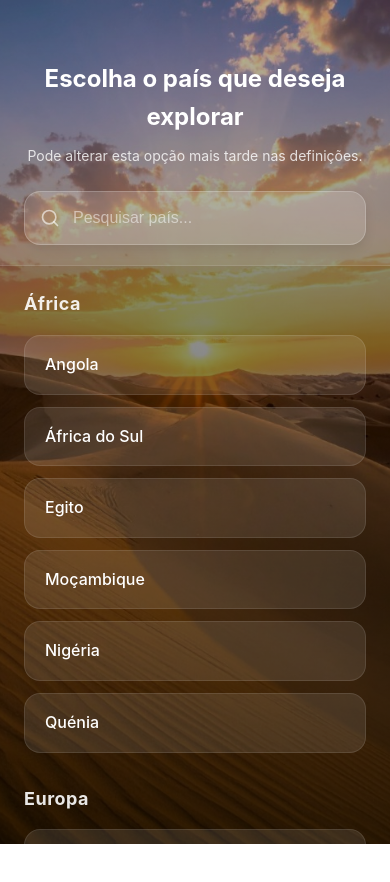
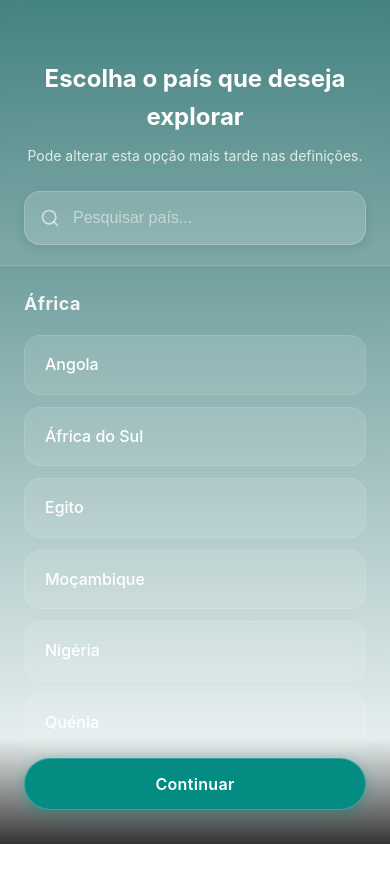
Before and after one commit to mariabernardop63-cell/GOTOUR-GLOBAL-APP, a React (Vite) app: page /select-country in a window 390 px wide. Shown: the top 882 px of the page. After the commit the page ends 844 px from the top, so only its background shows below. Built offline with nearby package versions, Linux system fonts and the light colour scheme; no server answers; a web font is replaced by a local one.

Commit message:
fix: EmailConfirmation require() crash, SelectCountry mobile teal gradient bg

```diff
--- a/src/pages/EmailConfirmation/EmailConfirmation.jsx
+++ b/src/pages/EmailConfirmation/EmailConfirmation.jsx
@@ -3,6 +3,7 @@ import { Mail, ArrowLeft } from 'lucide-react';
 import { useNavigation } from '../../App';
 import { useLocation } from 'react-router-dom';
 import { supabase } from '../../lib/supabase';
+import gotourIcon from '../../assets/images/gotour_icon.png';
 import './EmailConfirmation.css';
 
 const EmailConfirmation = () => {
@@ -89,7 +90,7 @@ const EmailConfirmation = () => {
 
             {/* Logo Section (desktop only) */}
             <div className="email-conf-logo-section fade-in">
-                <img src={require('../../assets/images/gotour_icon.png')} alt="GoTour" className="email-conf-logo-img" />
+                <img src={gotourIcon} alt="GoTour" className="email-conf-logo-img" />
                 <span className="email-conf-logo-text">GOTOUR</span>
             </div>
 
--- a/src/pages/SelectCountry/SelectCountryScreen.css
+++ b/src/pages/SelectCountry/SelectCountryScreen.css
@@ -5,8 +5,67 @@
     flex-direction: column;
     padding: 0;
     position: relative;
-    /* Uses the same background as auth pages defined in App.jsx via video-active class */
     z-index: 1;
+}
+
+/* Mobile: teal gradient background (same as Login/Signup) */
+@media (max-width: 768px) {
+    .select-country-container {
+        position: absolute;
+        top: 0;
+        left: 0;
+        right: 0;
+        bottom: 0;
+        background: linear-gradient(to bottom, #307573 0%, #ffffff 100%);
+        min-height: 100dvh;
+        width: 100%;
+        margin: 0;
+        z-index: 20;
+        overflow-x: hidden;
+    }
+
+    .select-country-header {
+        background: rgba(255, 255, 255, 0.15);
+        backdrop-filter: blur(10px);
+        -webkit-backdrop-filter: blur(10px);
+        border-bottom: 1px solid rgba(255, 255, 255, 0.2);
+    }
+
+    .select-country-header h1 {
+        color: #ffffff;
+    }
+
+    .select-country-header p {
+        color: rgba(255, 255, 255, 0.85);
+    }
+
+    .search-bar-wrapper input {
+        background: rgba(255, 255, 255, 0.2);
+        border-color: rgba(255, 255, 255, 0.3);
+        color: #ffffff;
+    }
+
+    .search-bar-wrapper input::placeholder {
+        color: rgba(255, 255, 255, 0.6);
+    }
+
+    .country-card {
+        background: rgba(255, 255, 255, 0.15);
+        border-color: rgba(255, 255, 255, 0.15);
+    }
+
+    .country-card:hover {
+        background: rgba(255, 255, 255, 0.25);
+    }
+
+    .country-card.selected {
+        background: rgba(4, 140, 131, 0.25);
+        border-color: #048c83;
+    }
+
+    .select-country-footer {
+        background: linear-gradient(to top, rgba(255, 255, 255, 0.95), rgba(255, 255, 255, 0));
+    }
 }
 
 .select-country-header {
```
